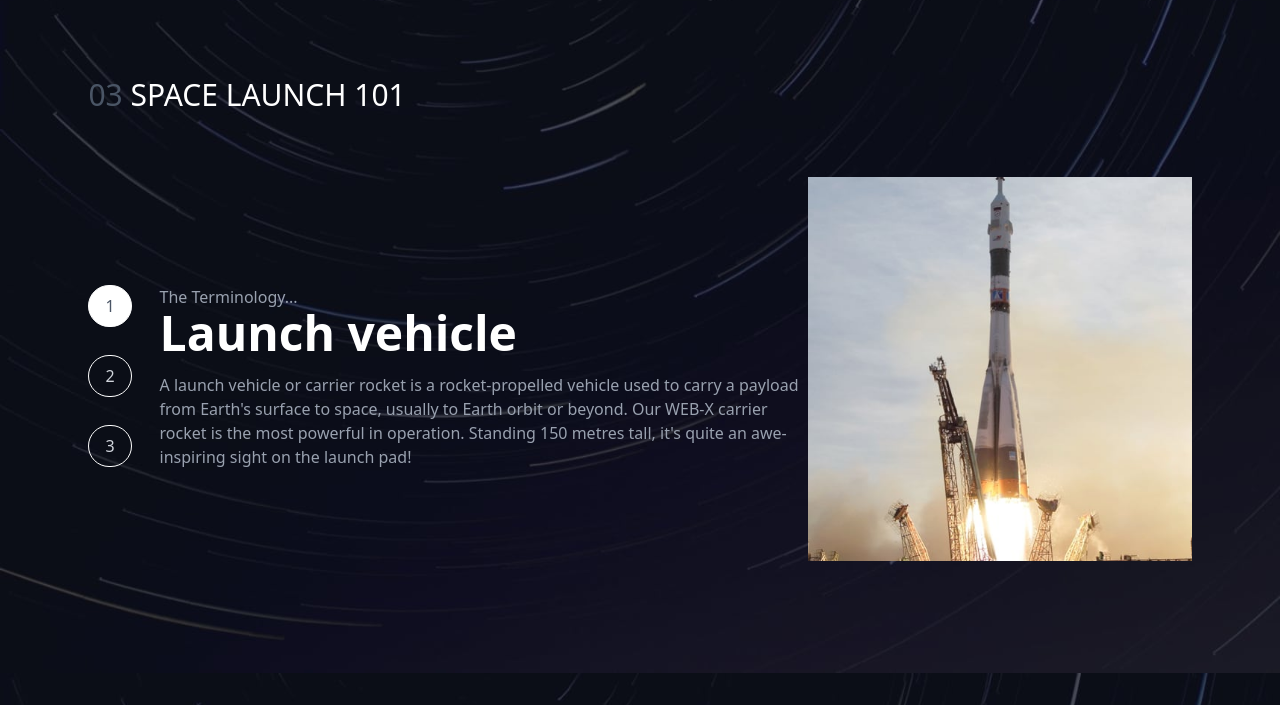
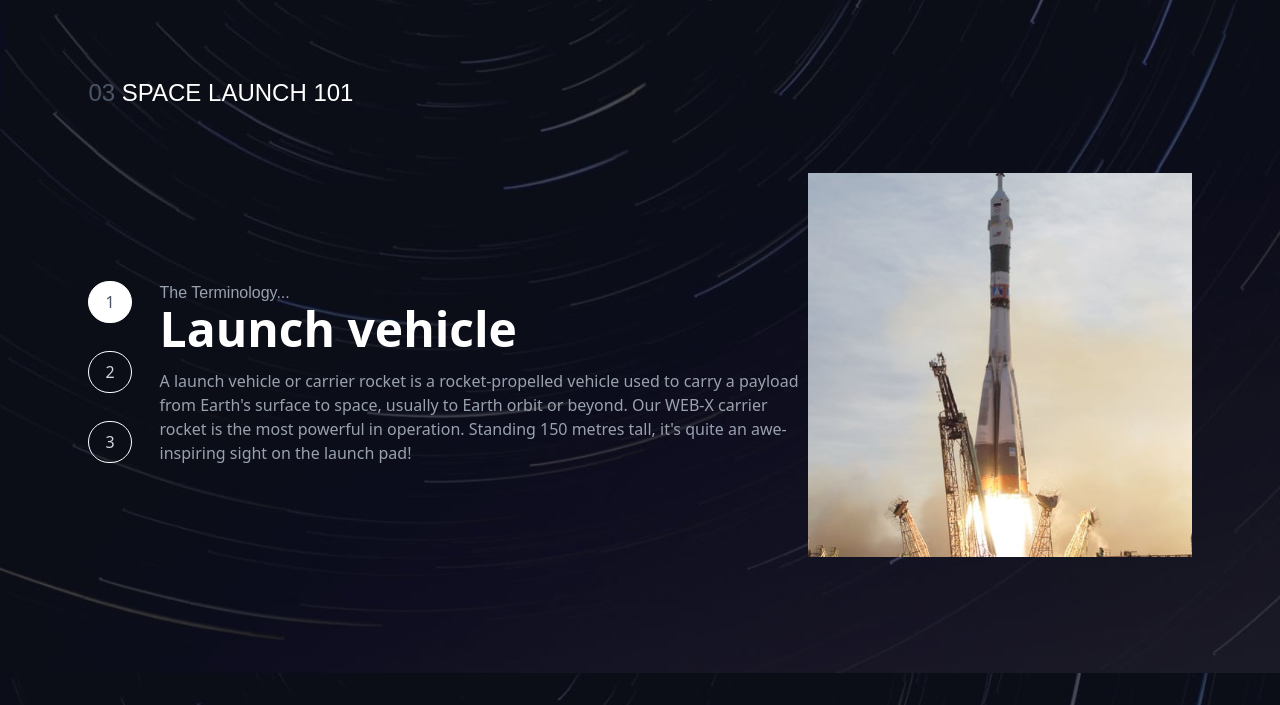
Before and after one commit to jabo-arnold-landry/Space-tourism-website, a website with bundled scripts: page src/pages/technology-capsule.html in a window 1280 px wide. Shown: the part 127-832 px from the top of the page. Built offline with nearby package versions, Linux system fonts and the light colour scheme.

Commit message:
fix: Fix the font family for technology page

```diff
--- a/src/Javascript/technology.js
+++ b/src/Javascript/technology.js
@@ -1,8 +1,4 @@
-import {
-  dataSet,
-  highlightingClickedBtn,
-  triggerClickedBtn,
-} from "./index.js";
+import { dataSet, highlightingClickedBtn, triggerClickedBtn } from "./index.js";
 import { itemdINdex } from "./utilis.js";
 import saveDataToBrowserMemory from "./utilis.js";
 
@@ -38,7 +34,7 @@ function technologyPopulation(dataSet, index) {
   const { technology } = dataSet;
   const technologyData = technology[index];
 
-  saveDataToBrowserMemory("technology", technology, index)
+  saveDataToBrowserMemory("technology", technology, index);
   technologyListCreation(technology.length);
   highlightingClickedBtn(technologyList, index);
 
@@ -50,7 +46,7 @@ function technologyPopulation(dataSet, index) {
   } = technologyData;
 
   technologyDetails.innerHTML = `<div>
-              <p class="text-gray-400 text-base capitalize">
+              <p class="text-gray-400 text-base capitalize font-Barlow">
                 The terminology...
               </p>
               <strong class="font-bold text-5xl">${name}</strong>
--- a/src/pages/technology-capsule.html
+++ b/src/pages/technology-capsule.html
@@ -40,8 +40,10 @@
     <main
       class="text-white grid gap-16 place-items-center mx-4 md:mx-0 place-content-center my-20"
     >
-      <h1 class="justify-self-center sm:justify-self-start uppercase text-3xl">
-        <span class="text-gray-600">03</span> space launch 101
+      <h1
+        class="justify-self-center sm:justify-self-start uppercase text-2xl font-Barlow"
+      >
+        <span class="text-gray-600 text-md">03</span> space launch 101
       </h1>
 
       <section class="grid gap-2 md:flex items-center">
```
